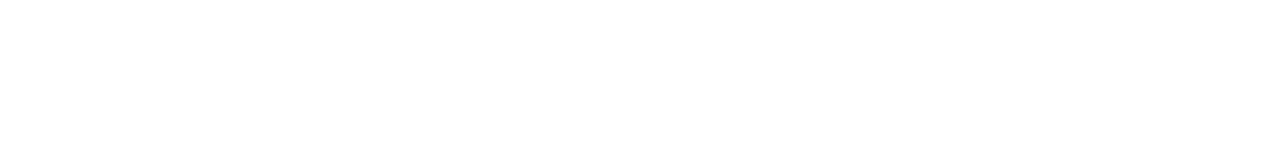
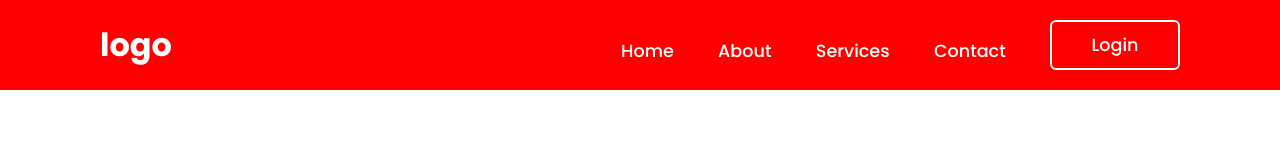
Before and after one commit to hassaantariq8/Start-Project-Website-with-Login-and-Registration, a plain HTML site: page index.html in a window 1280 px wide. Drawn offline with nearby package versions, Linux system fonts and the light colour scheme.

Commit message:
Added css for Login button

```diff
--- a/index.html
+++ b/index.html
@@ -10,6 +10,16 @@
 </head>
 
 <body>
+    <header>
+        <h2 class="logo">logo</h2>
+        <nav class="navigation">
+            <a href="#">Home</a>
+            <a href="#">About</a>
+            <a href="#">Services</a>
+            <a href="#">Contact</a>
+            <button class="btnLogin-popup">Login</button>
+        </nav>
+    </header>
 
 
     <script src="script.js"></script>
--- a/style.css
+++ b/style.css
@@ -6,3 +6,61 @@
     box-sizing: border-box;
     font-family: 'Poppins', sans-serif;
 }
+
+header{
+    position: fixed;
+    top: 0;
+    left: 0;
+    width: 100%;
+    padding: 20px 100px;
+    background: red;
+    display: flex;
+    justify-content: space-between;
+    align-items: center;
+    z-index: 99;
+}
+
+.logo{
+    font-size: 2em;
+    color: #fff;
+    user-select: none;
+}
+
+.navigation a{
+    position: relative;
+    font-size: 1.1em;
+    left: 0;
+    bottom: -6px;
+    color: #fff;
+    text-decoration: none;
+    font-weight: 500;
+    margin-left: 40px;
+}
+
+.navigation a ::after{
+    content: '';
+    position: absolute;
+    width: 100%;
+    height: 3px;
+    background: #fff;
+    border-radius: 5px;
+}
+
+.navigation .btnLogin-popup{
+    width: 130px;
+    height: 50px;
+    background: transparent;
+    border: 2px solid #fff;
+    outline: none;
+    border-radius: 6px;
+    cursor: pointer;
+    font-size: 1.1em;
+    color: #fff;
+    font-weight: 500;
+    margin-left: 40px;
+}
+
+.navigation .btnLogin-popup:hover{
+    background: #fff;
+    color: #162938;
+}
```
